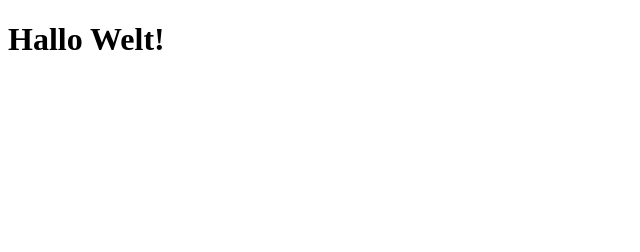
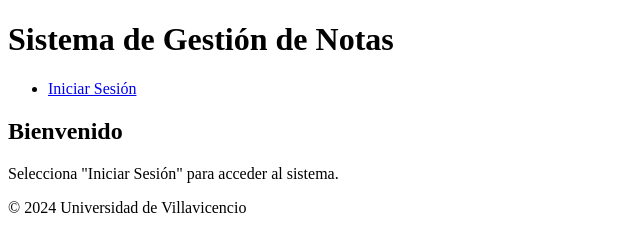
Before and after one commit to CarlosJavier1993/VERCEL, a plain HTML site: page index.html in a window 1280 px wide. Shown: the whole page, without its empty margins (0-640 px from the left). Drawn offline with Linux system fonts and the light colour scheme.

Commit message:
uvillavo

```diff
--- a/index.html
+++ b/index.html
@@ -1,9 +1,33 @@
 <!DOCTYPE html>
-<html>
+<html lang="es">
 <head>
-    <title>Hallo Welt!</title>
+    <meta charset="UTF-8">
+    <meta name="viewport" content="width=device-width, initial-scale=1.0">
+    <title>Gestión de Notas</title>
+    <link rel="stylesheet" href="styles.css">
 </head>
 <body>
-    <h1>Hallo Welt!</h1>
+    <header>
+        <h1>Sistema de Gestión de Notas</h1>
+    </header>
+
+    <nav>
+        <ul>
+            <li><a href="#" id="link-inicio-sesion">Iniciar Sesión</a></li>
+        </ul>
+    </nav>
+
+    <main>
+        <div id="contenido">
+            <h2>Bienvenido</h2>
+            <p>Selecciona "Iniciar Sesión" para acceder al sistema.</p>
+        </div>
+    </main>
+
+    <footer>
+        <p>&copy; 2024 Universidad de Villavicencio</p>
+    </footer>
+
+    <script src="script.js"></script>
 </body>
 </html>
```
